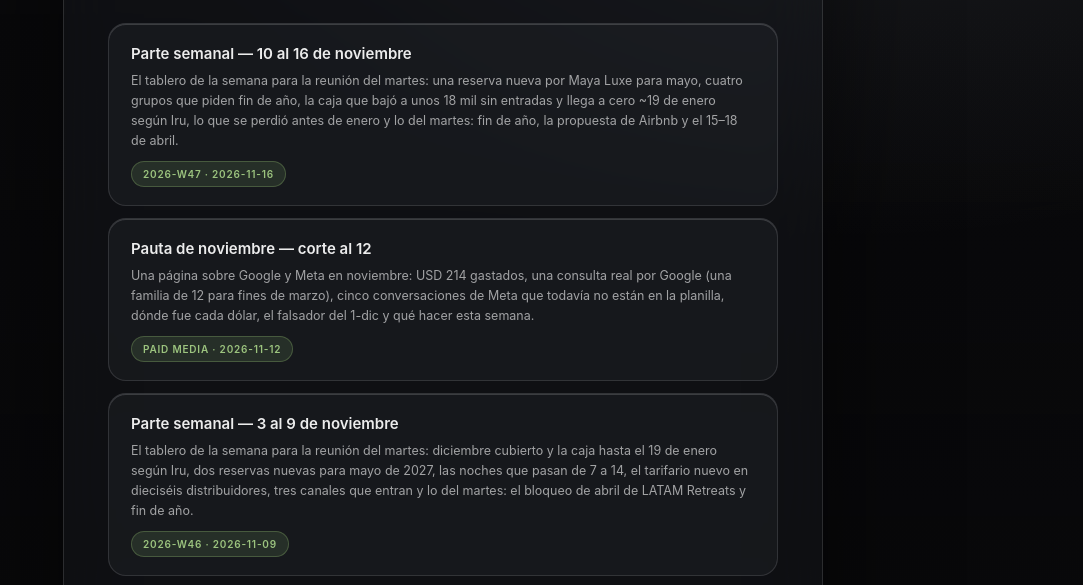
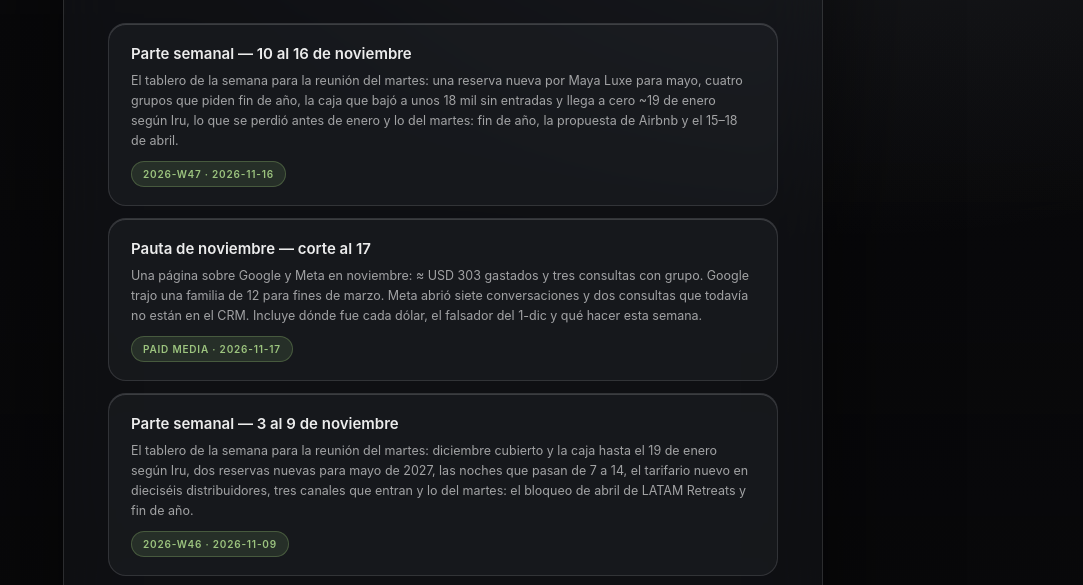
Before and after one commit to BothVentures/lc-docs, a plain HTML site: page index.html in a window 1280 px wide. Shown: the part 194-779 px from the top of the page, without its empty margins (197-1280 px from the left). Drawn offline with Linux system fonts and the light colour scheme.

Commit message:
index: pauta de noviembre, corte 17-nov

```diff
--- a/index.html
+++ b/index.html
@@ -89,9 +89,9 @@
       <span class="pill">2026-W47 · 2026-11-16</span>
     </a>
     <a class="doc" href="pauta-noviembre-2026-11-12.html">
-      <h2>Pauta de noviembre — corte al 12</h2>
-      <p>Una página sobre Google y Meta en noviembre: USD 214 gastados, una consulta real por Google (una familia de 12 para fines de marzo), cinco conversaciones de Meta que todavía no están en la planilla, dónde fue cada dólar, el falsador del 1-dic y qué hacer esta semana.</p>
-      <span class="pill">Paid media · 2026-11-12</span>
+      <h2>Pauta de noviembre — corte al 17</h2>
+      <p>Una página sobre Google y Meta en noviembre: ≈ USD 303 gastados y tres consultas con grupo. Google trajo una familia de 12 para fines de marzo. Meta abrió siete conversaciones y dos consultas que todavía no están en el CRM. Incluye dónde fue cada dólar, el falsador del 1-dic y qué hacer esta semana.</p>
+      <span class="pill">Paid media · 2026-11-17</span>
     </a>
     <a class="doc" href="parte-semanal-2026-W46.html">
       <h2>Parte semanal — 3 al 9 de noviembre</h2>
```
